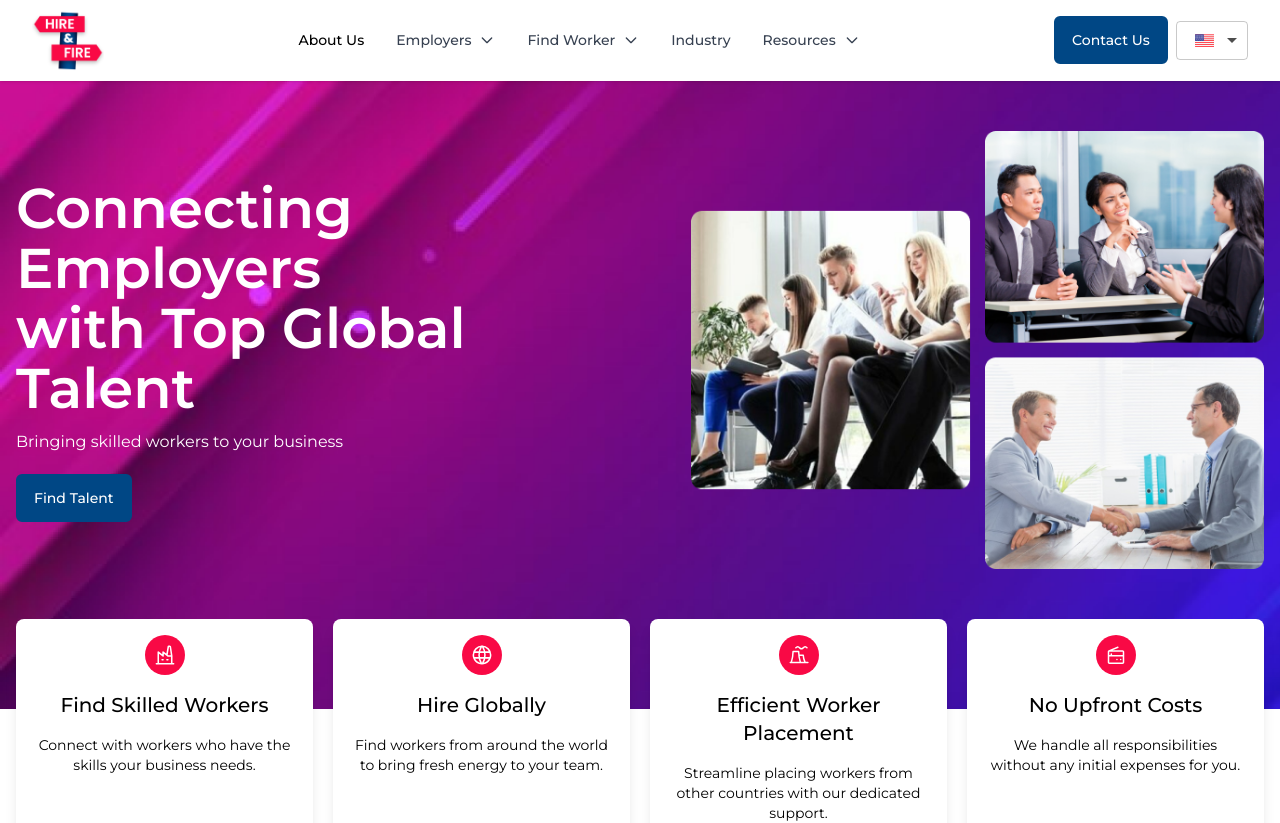
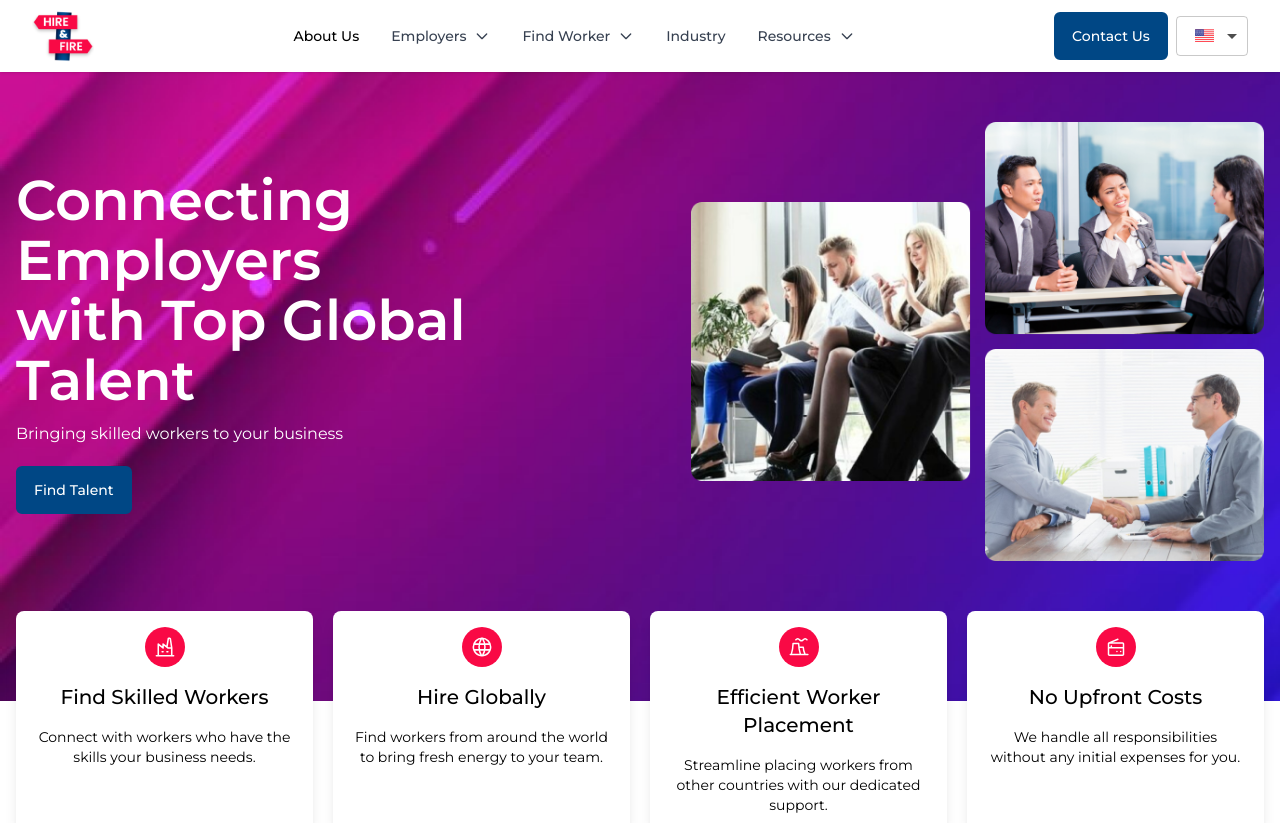
Before and after one commit to NabinIslam/hire-and-fire-frontend, a Next.js app: page / in a window 1280 px wide. Shown: the top 823 px of the page. Built offline with nearby package versions, Linux system fonts and the light colour scheme.

Commit message:
reduced logo size

```diff
--- a/src/components/Header.jsx
+++ b/src/components/Header.jsx
@@ -17,7 +17,7 @@ const Header = () => {
         <MegaMenu>
           <div className="container flex flex-wrap items-center justify-between md:space-x-8">
             <Link href="/">
-              <Image src={Logo} width={72} height={59} alt="" />
+              <Image src={Logo} width={62} height={49} alt="" />
             </Link>
             <div className="order-2 hidden items-center md:flex gap-2">
               <Button>Contact Us</Button>
```
